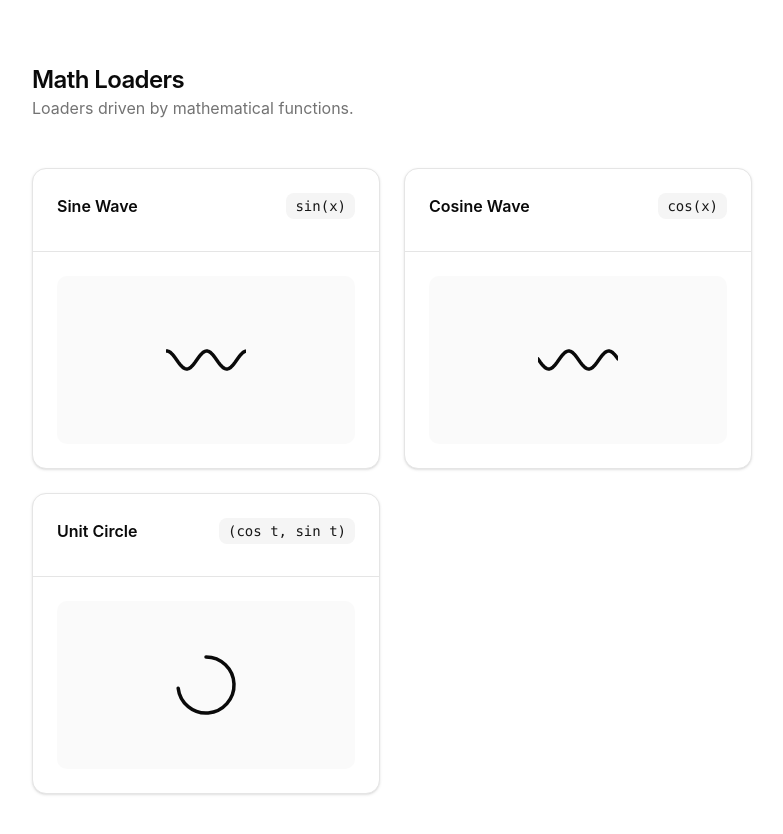
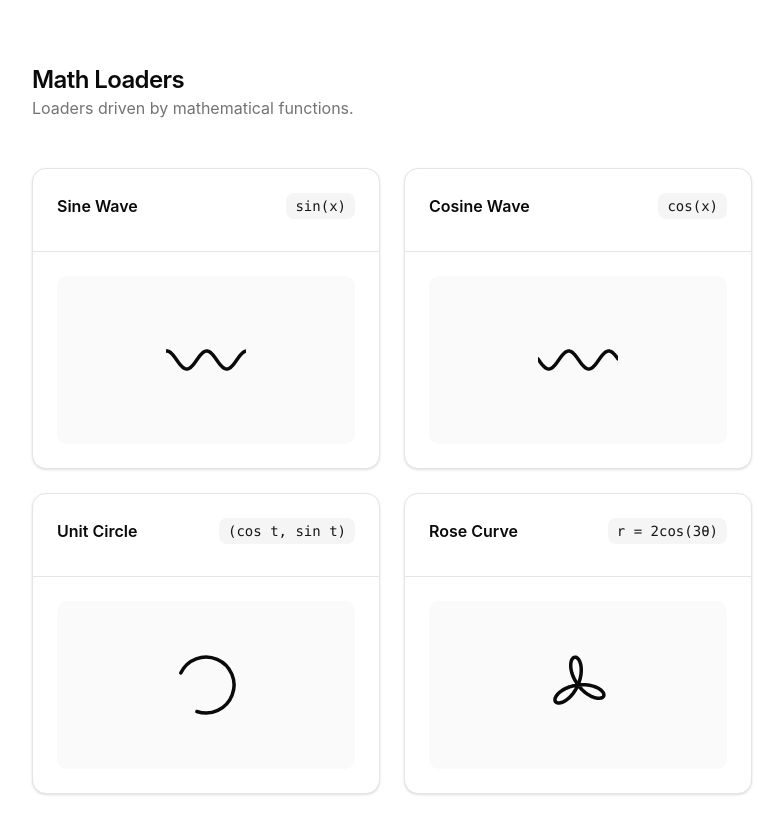
Before and after one commit to mugid/loaders, a React (Vite) app: page / in a window 1280 px wide. Shown: the top 834 px of the page, without its empty margins (248-1031 px from the left). Built offline with nearby package versions, Linux system fonts and the light colour scheme.

Commit message:
feat: add Polar2CosLoader component for rendering a rose curve with 3 petals

```diff
--- /dev/null
+++ b/src/components/loaders/polar-2cos-loader.tsx
@@ -0,0 +1,68 @@
+import { motion, useReducedMotion, useTime, useTransform } from "motion/react"
+
+const SCALE = 14
+const SIZE = 96
+const CENTER = SIZE / 2
+const PERIOD_MS = 2000
+const PETALS = 3
+const FULL_SWEEP = 2 * Math.PI
+const SAMPLES = 128
+
+function polarPoint(theta: number) {
+  const r = 2 * Math.cos(PETALS * theta)
+  return {
+    x: CENTER + SCALE * r * Math.cos(theta),
+    y: CENTER + SCALE * r * Math.sin(theta),
+  }
+}
+
+function buildPolarPath(sweepRadians: number): string {
+  if (sweepRadians < 0.001) return ""
+
+  let d = ""
+  const steps = Math.max(2, Math.round((sweepRadians / FULL_SWEEP) * SAMPLES))
+
+  for (let i = 0; i <= steps; i++) {
+    const theta = (i / steps) * sweepRadians
+    const { x, y } = polarPoint(theta)
+    d += `${i === 0 ? "M" : "L"} ${x.toFixed(2)} ${y.toFixed(2)} `
+  }
+
+  return d.trim()
+}
+
+export function Polar2CosLoader() {
+  const time = useTime()
+  const shouldReduceMotion = useReducedMotion()
+
+  const progress = useTransform(() =>
+    shouldReduceMotion ? 0 : (time.get() % PERIOD_MS) / PERIOD_MS,
+  )
+
+  const pathD = useTransform(() => buildPolarPath(progress.get() * FULL_SWEEP))
+
+  const rotate = useTransform(() => progress.get() * 360)
+
+  return (
+    <div className="flex h-[120px] items-center justify-center">
+      <motion.div style={{ rotate }}>
+        <svg
+          width={SIZE}
+          height={SIZE}
+          viewBox={`0 0 ${SIZE} ${SIZE}`}
+          className="text-foreground"
+          aria-hidden
+        >
+          <motion.path
+            d={pathD}
+            fill="none"
+            stroke="currentColor"
+            strokeWidth={3.5}
+            strokeLinecap="round"
+            strokeLinejoin="round"
+          />
+        </svg>
+      </motion.div>
+    </div>
+  )
+}
--- a/src/components/loaders/registry.ts
+++ b/src/components/loaders/registry.ts
@@ -2,6 +2,7 @@ import type { ComponentType } from "react"
 import { SinWaveLine } from "./trig-wave-line"
 import { CosWaveLine } from "./trig-wave-line"
 import { UnitCircleLoader } from "./unit-circle-loader"
+import { Polar2CosLoader } from "./polar-2cos-loader"
 
 export type LoaderEntry = {
   id: string
@@ -33,4 +34,11 @@ export const loaders: LoaderEntry[] = [
     description: "A curvy arc growing from 0 to the full circumference 2πr.",
     Component: UnitCircleLoader,
   },
+  {
+    id: "polar-2cos",
+    name: "Rose Curve",
+    formula: "r = 2cos(3θ)",
+    description: "A rose curve with 3 petals, drawn from zero to the full flower.",
+    Component: Polar2CosLoader,
+  },
 ]
--- a/src/components/loaders/unit-circle-loader.tsx
+++ b/src/components/loaders/unit-circle-loader.tsx
@@ -3,22 +3,24 @@ import { motion, useReducedMotion, useTime, useTransform } from "motion/react"
 const R = 28
 const SIZE = 96
 const CENTER = SIZE / 2
-const PERIOD_MS = 2000
-const START_ANGLE = -Math.PI / 2
+const GROWTH_PERIOD_MS = 2000
+const ROTATION_PERIOD_MS = 3000
+const BASE_ANGLE = -Math.PI / 2
 
-function buildArcPath(sweepRadians: number): string {
+function buildArcPath(sweepRadians: number, rotation: number): string {
   if (sweepRadians < 0.001) return ""
 
-  const x0 = CENTER + R * Math.cos(START_ANGLE)
-  const y0 = CENTER + R * Math.sin(START_ANGLE)
+  const startAngle = BASE_ANGLE + rotation
+  const x0 = CENTER + R * Math.cos(startAngle)
+  const y0 = CENTER + R * Math.sin(startAngle)
 
   if (sweepRadians >= 2 * Math.PI - 0.001) {
-    const xMid = CENTER + R * Math.cos(START_ANGLE + Math.PI)
-    const yMid = CENTER + R * Math.sin(START_ANGLE + Math.PI)
+    const xMid = CENTER + R * Math.cos(startAngle + Math.PI)
+    const yMid = CENTER + R * Math.sin(startAngle + Math.PI)
     return `M ${x0} ${y0} A ${R} ${R} 0 1 1 ${xMid} ${yMid} A ${R} ${R} 0 1 1 ${x0} ${y0}`
   }
 
-  const endAngle = START_ANGLE + sweepRadians
+  const endAngle = startAngle + sweepRadians
   const x1 = CENTER + R * Math.cos(endAngle)
   const y1 = CENTER + R * Math.sin(endAngle)
   const largeArc = sweepRadians > Math.PI ? 1 : 0
@@ -33,8 +35,11 @@ export function UnitCircleLoader() {
   const pathD = useTransform(() => {
     const sweep = shouldReduceMotion
       ? 0
-      : ((time.get() % PERIOD_MS) / PERIOD_MS) * 2 * Math.PI
-    return buildArcPath(sweep)
+      : ((time.get() % GROWTH_PERIOD_MS) / GROWTH_PERIOD_MS) * 2 * Math.PI
+    const rotation = shouldReduceMotion
+      ? 0
+      : (time.get() / ROTATION_PERIOD_MS) * 2 * Math.PI
+    return buildArcPath(sweep, rotation)
   })
 
   return (
```
